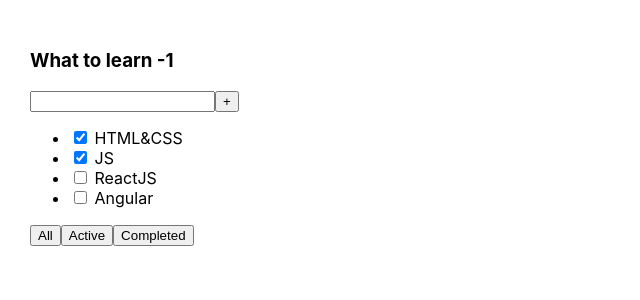
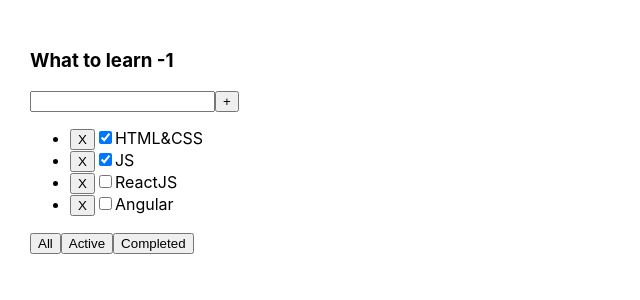
Before and after one commit to IvanBichan/myMainTodolist, a React (Create React App) app: page / in a window 1280 px wide. Shown: the top 300 px of the page, without its empty margins (0-640 px from the left). Built offline with nearby package versions, Linux system fonts and the light colour scheme.

Commit message:
feat: add button for remove task and logic for filter task

```diff
--- a/src/Todolist.tsx
+++ b/src/Todolist.tsx
@@ -1,16 +1,40 @@
-import React from "react";
+import React, {useState} from "react";
+
 
 type TodolistPropsType = {
     title:string
     tasks:Array<ObjectType>
+    removeTask:(taskID:number)=>void
+    /*filteredTask:(filterValue:FilterType)=>void*/
 }
 type ObjectType = {
     id:number,
     title:string,
     isDone:boolean,
 }
+export type FilterType = 'All' | 'Active' | 'Completed'
 
 export const Todolist = (props:TodolistPropsType) => {
+
+
+
+    let [filter,setFilter]=useState<FilterType>('All')
+    let afterFilterTasks= props.tasks
+    if (filter === 'Active') {
+        afterFilterTasks=props.tasks.filter(el=>!el.isDone)
+    }
+    if (filter === 'Completed') {
+        afterFilterTasks=props.tasks.filter(el=>el.isDone)
+    }
+
+    const filteredTask = (filterValue:FilterType)=> {
+        setFilter(filterValue)
+    }
+
+
+    const deleteTask = (taskID:number) => {
+        props.removeTask(taskID)
+    }
     return (
         <div>
             <h3>{props.title}</h3>
@@ -19,17 +43,17 @@
                 <button>+</button>
             </div>
             <ul>
-                {props.tasks.map((m) => {
-                    return (
-                        <li key={m.id}><input type="checkbox" checked={m.isDone}/> <span>{m.title}</span></li>
-                        )
-                    })
-                }
+                {afterFilterTasks.map(el =>
+                    <li key={el.id}>
+                        <button onClick={()=>deleteTask(el.id)}>X</button>
+                        <input type="checkbox" defaultChecked={el.isDone}/>
+                        <span>{el.title}</span>
+                    </li>)}
             </ul>
             <div>
-                <button>All</button>
-                <button>Active</button>
-                <button>Completed</button>
+                <button onClick={()=>filteredTask('All')}>All</button>
+                <button onClick={()=>filteredTask('Active')}>Active</button>
+                <button onClick={()=>filteredTask('Completed')}>Completed</button>
             </div>
         </div>
     )
```
